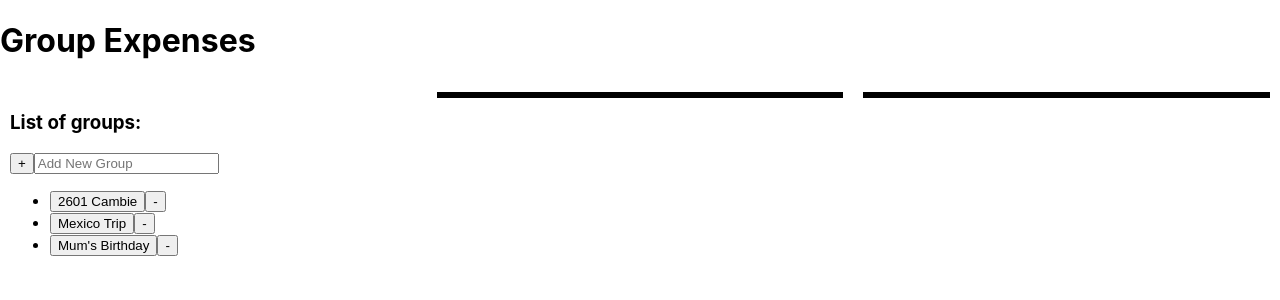
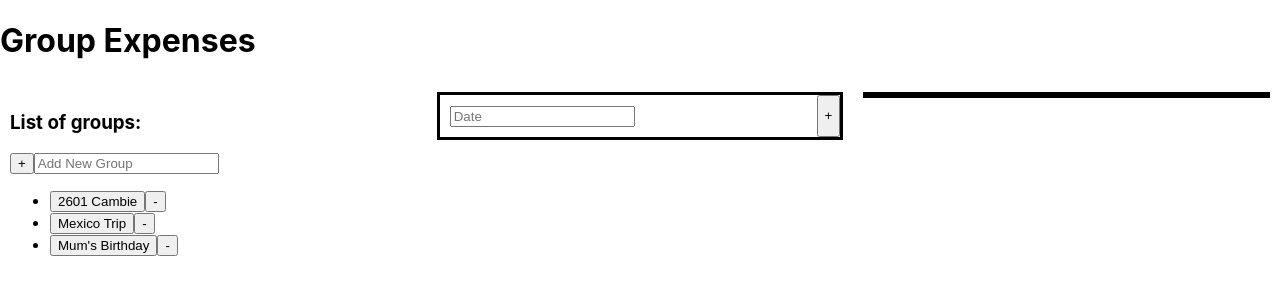
Before and after one commit to leeenah/group-expenses, a React (Create React App) app: page / in a window 1280 px wide. Shown: the top 300 px of the page. Built offline with nearby package versions, Linux system fonts and the light colour scheme.

Commit message:
Implemented ability to add date for a new expense item. More value to be added later such as description and $ amount.
Expense component calls updateGroup function in App.js and performs a check to compare the group name, if the group name matches, then it updates the group state

```diff
--- a/src/App.js
+++ b/src/App.js
@@ -6,6 +6,7 @@ import ExpenseInformation from "./components/ExpenseInformation";
 import "./App.css";
 
 function App() {
+  // update Mexico trip (with cccc)
   const [groups, setGroups] = useState([
     {
       name: "2601 Cambie",
@@ -57,19 +58,44 @@ function App() {
   const [selectedExpense, setSelectedExpense] = useState(null);
 
   function openGroupExpense(group) {
-    setSelectedGroup(group);
+    const clone = {
+      name: group.name,
+      type: group.type,
+      expenses: group.expenses.slice(),
+    };
+    setSelectedGroup(clone);
     setSelectedExpense(null);
   }
 
-  function openExpenseInformation(expenseInformation) {
-    setSelectedExpense(expenseInformation);
-  }
+  // function openExpenseInformation(expenseInformation) {
+  //   setSelectedExpense(expenseInformation);
+  // }
 
   function addNewGroup(newExpenseGroup) {
     // https://stackoverflow.com/a/67354136
     var tempGroups = groups.slice();
     tempGroups.push({ name: newExpenseGroup, expenses: [] });
     setGroups(tempGroups);
+  }
+
+  function updateGroup(group) {
+    // Option 1 (use map)
+    // Pros: simple
+    // Cons: iterates over all of the items (so if there is million items
+    // this map will iterate over million items - even if we're simply
+    // trying to modify the first one or second one)
+    // This is a performance hell
+    const updatedGroups = groups.map((currentGroup) => {
+      // Ideally we would compare id (unique identifier) and do a check
+      // Because some groups could have the same name and that
+      // would have side effects
+      if (currentGroup.name === group.name) {
+        return group;
+      } else {
+        return currentGroup;
+      }
+    });
+    setGroups(updatedGroups);
   }
 
   return (
@@ -85,7 +111,7 @@ function App() {
           />
         </div>
         <div className="col">
-          <Expenses group={selectedGroup} action={openExpenseInformation} />
+          <Expenses group={selectedGroup} action={updateGroup} />
         </div>
         <div className="col">
           <ExpenseInformation expense={selectedExpense} />
--- a/src/components/Expenses.js
+++ b/src/components/Expenses.js
@@ -1,12 +1,24 @@
-import React from "react";
+import React, { useState } from "react";
 
 import "./Expenses.css";
 
 const Expenses = ({ group, action }) => {
+  const [date, setDate] = useState("");
+
   const handleClick = (index) => {
     let selectedExpenseItem = group.expenses[index];
     action(selectedExpenseItem);
   };
+
+  function handleSubmit(event) {
+    event.preventDefault();
+    group.expenses.push({ date: date });
+    action(group);
+  }
+
+  function onChange(input) {
+    setDate(input.target.value);
+  }
 
   var expenseItems = [];
   if (group != null) {
@@ -28,7 +40,35 @@ const Expenses = ({ group, action }) => {
   return (
     <div className="expenses-items" style={{ border: "solid" }}>
       {group != null && <h1>{group.name}</h1>}
-      {expenseItems.length > 0 && <div>{expenseItems}</div>}
+      {expenseItems.length > 0 && <div>{expenseItems} </div>}
+
+      <form className="row" onSubmit={handleSubmit}>
+        <div className="col-date">
+          <input
+            type="text"
+            value={date}
+            placeholder="Date"
+            onChange={onChange}
+          />
+        </div>
+        {/* <div className="col-item">
+            <input
+              type="text"
+              value={description}
+              placeholder="Description"
+              onChange={onChange}
+            />
+          </div>
+          <div className="col-price">
+            <input
+              type="text"
+              value={amount}
+              placeholder="$0.00"
+              onChange={onChange}
+            />
+          </div> */}
+        <button type="submit">+</button>
+      </form>
     </div>
   );
 };
```
